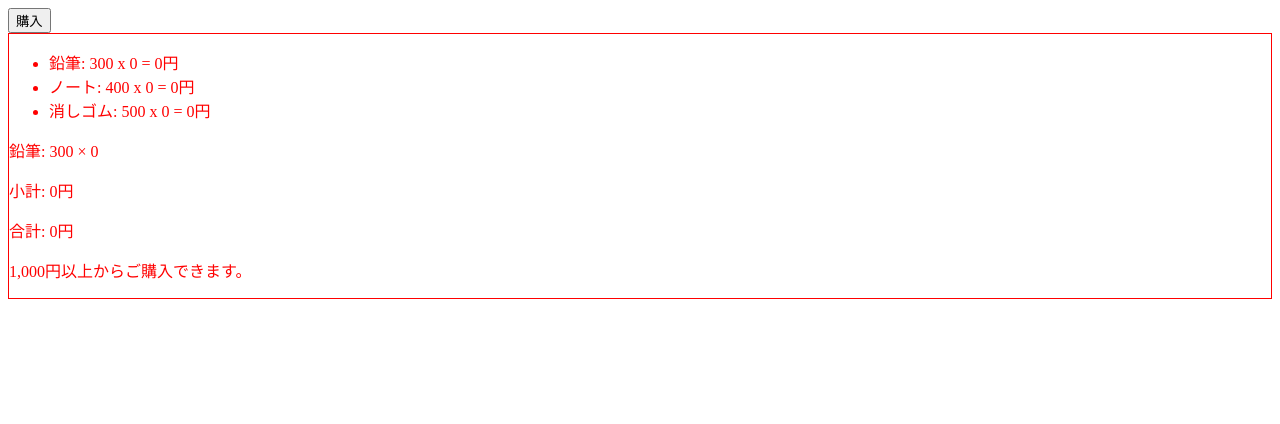
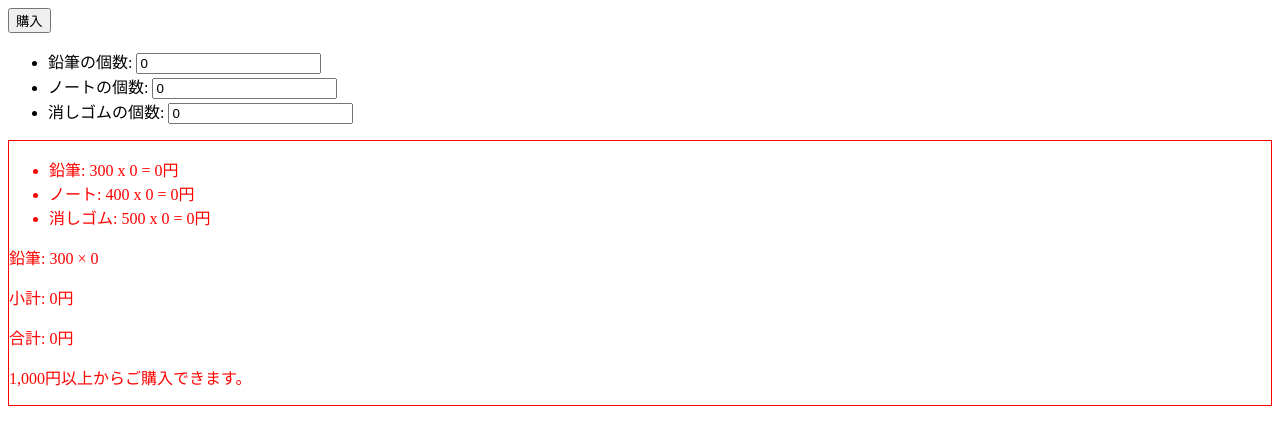
Before and after one commit to ura148/vue-challenge, a plain HTML site: page index.html in a window 1280 px wide. Drawn offline with nearby package versions, Linux system fonts and the light colour scheme.

Commit message:
購入可能リスト及び購入個数を選択できるように設定

```diff
--- a/index.html
+++ b/index.html
@@ -10,11 +10,18 @@
 <button id="b-button" v-bind:title="loggedInButton">購入</button>
 
 <div id="app">
+    <ul>
+      <!-- 各商品の単価と購入個数をリスト表示する -->
+      <li v-for="item in items" v-bind:key="item.name">
+        {{ item.name }}の個数: <input type="number" v-on:input="item.quantity = $event.target.value" v-bind:value="item.quantity" min="0">
+      </li>
+    </ul>
+
   <div :style="errorMessageStyle">
     <ul>
       <!-- 各商品の単価と購入個数をリスト表示する -->
       <li v-for="item in items" v-bind:key="item.name">
-        {{ item.name }}: {{ item.price }} x {{ item.quantity }} = {{ item.price * item.quantity | numberWithDelimiter }}円
+      {{ item.name }}: {{ item.price }} x {{ item.quantity }} = {{ item.price * item.quantity | numberWithDelimiter }}円
       </li>
     </ul>
 
```
